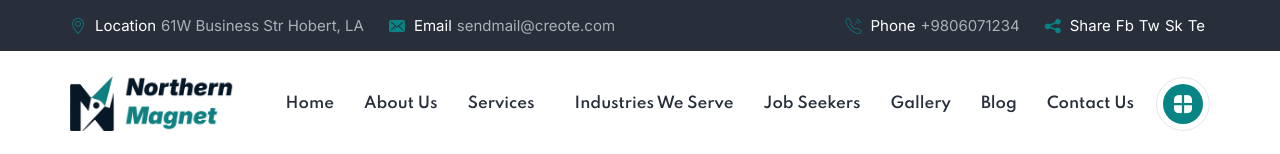
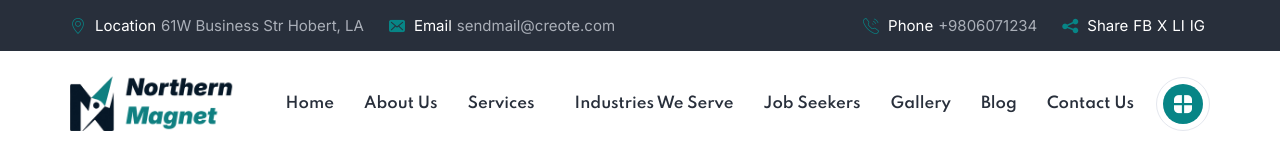
Before and after one commit to qdcodex/traning, a Next.js app: page / in a window 1280 px wide. Shown: the top 154 px of the page. Built offline with nearby package versions, Linux system fonts and the light colour scheme; a web font is replaced by a local one.

Commit message:
Update social media abbreviations in header

```diff
--- a/components/layout/header/Header1.js
+++ b/components/layout/header/Header1.js
@@ -39,16 +39,16 @@ export default function Header1({ handleSearch, handleContactPopup, handleMobile
                                             <div className="text">
                                                 <small>Share</small>
                                                 <Link href="#" >
-                                                    <small>Fb</small>
+                                                    <small>FB</small>
                                                 </Link>
                                                 <Link href="#" >
-                                                    <small>Tw</small>
+                                                    <small>X</small>
                                                 </Link>
                                                 <Link href="#" >
-                                                    <small>Sk</small>
+                                                    <small>LI</small>
                                                 </Link>
                                                 <Link href="#" >
-                                                    <small>Te</small>
+                                                    <small>IG</small>
                                                 </Link>
                                             </div>
                                         </div>
```
